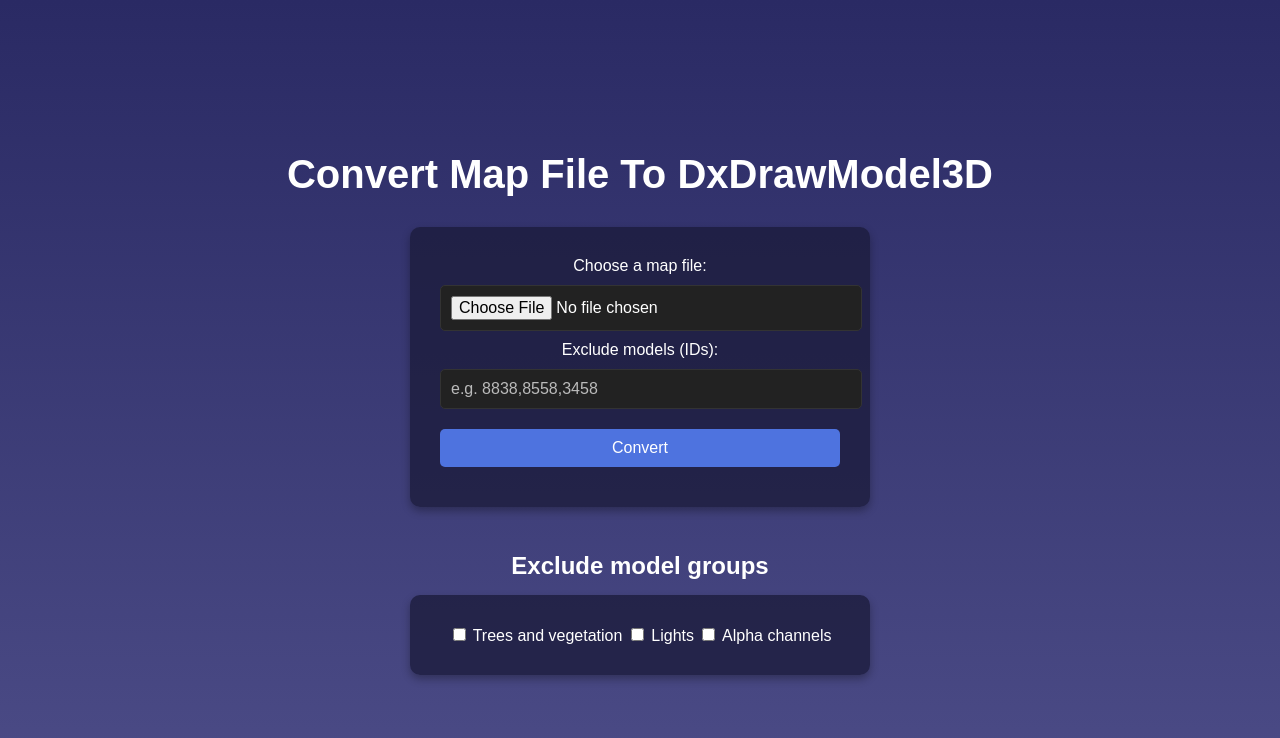
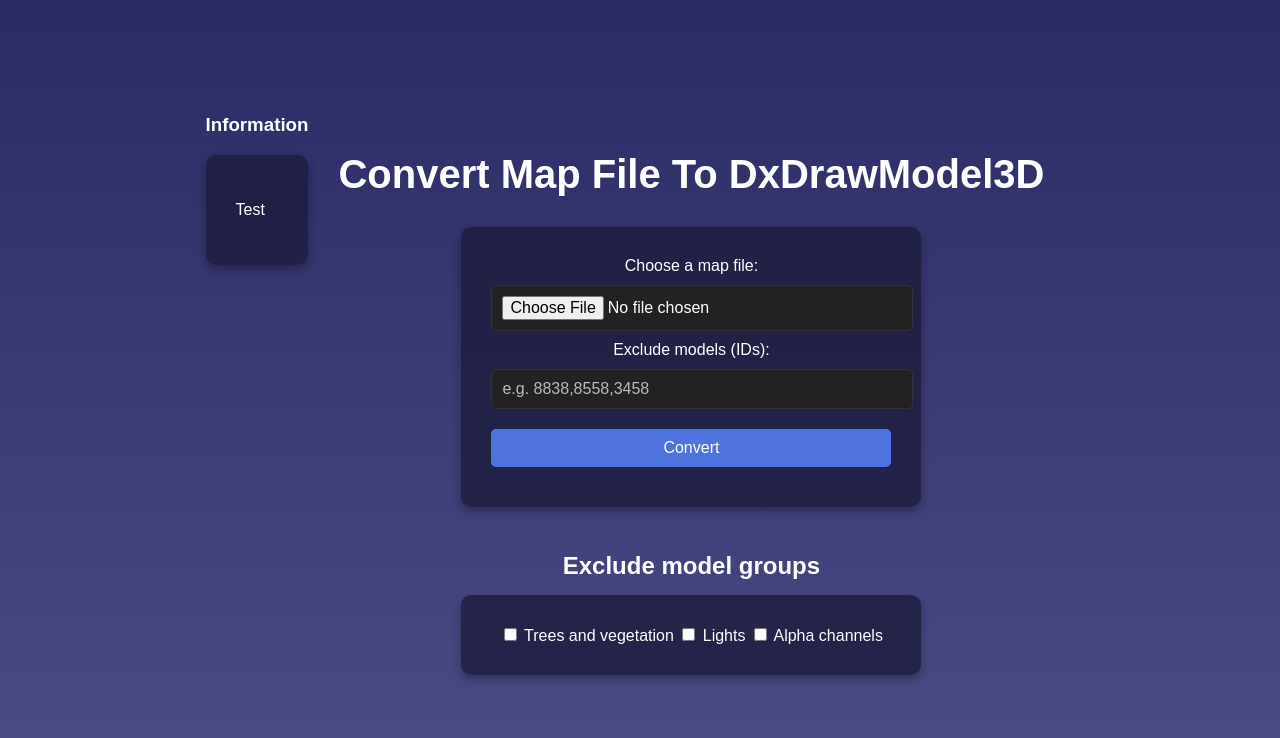
Before and after one commit to PrimelPrime/convertMapFileToDxDrawModel3D, a plain HTML site: page index.html in a window 1280 px wide. Drawn offline with nearby package versions, Linux system fonts and the light colour scheme.

Commit message:
Update index.html

```diff
--- a/index.html
+++ b/index.html
@@ -7,6 +7,13 @@
     <link rel="stylesheet" href="styles.css">
 </head>
 <body>
+    <div class="flex-main-container">
+        <div class="info-container">
+            <h3>Information</h3>
+            <div class="form-info-container">
+                <p>Test</p>
+            </div>
+        </div>
         <div class="flex-container">
             <div class="container">
                 <h1>Convert Map File To DxDrawModel3D</h1>
@@ -36,6 +43,7 @@
                 </div>
             </div>
         </div>
+    </div>
 
 
     <script src="https://cdnjs.cloudflare.com/ajax/libs/jszip/3.10.1/jszip.min.js"></script>
```
Lines whose indentation alone changed are shown as unchanged.
